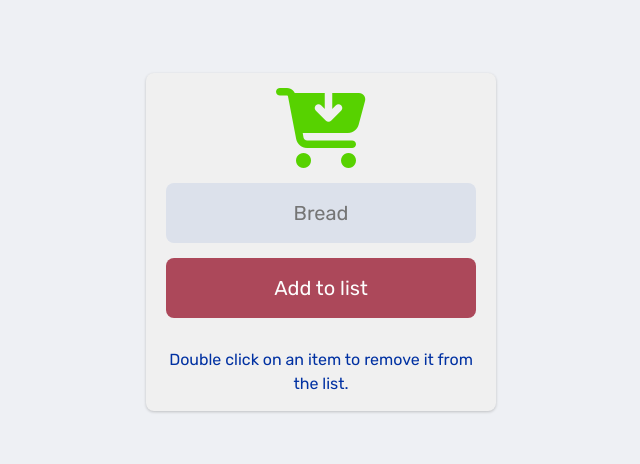
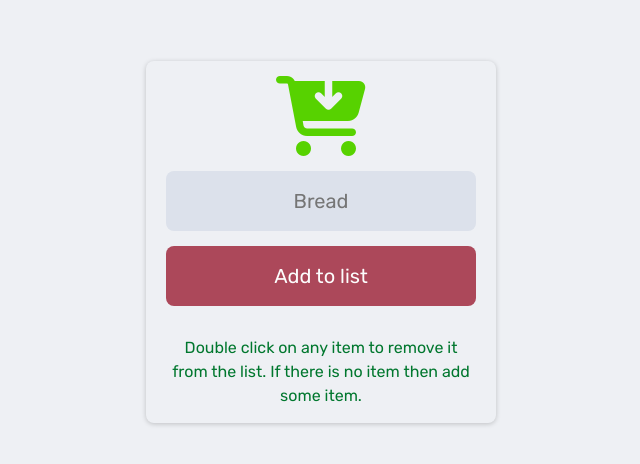
Before and after one commit to Salman-sajib/shopping-list-app-vanilla-javaScript, a website built with Vite: page index.html in a window 1280 px wide. Shown: the part 158-622 px from the top of the page, without its empty margins (319-959 px from the left). Built offline with nearby package versions, Linux system fonts and the light colour scheme; some packages are replaced by stand-ins of ours; no server answers; the database is empty.

Commit message:
make it more user fraindly

```diff
--- a/index.html
+++ b/index.html
@@ -13,7 +13,7 @@
     />
     <!-- ============ -->
 
-    <!-- Font awesome -->
+    <!-- Link Font awesome -->
     <link
       rel="stylesheet"
       href="https://cdnjs.cloudflare.com/ajax/libs/font-awesome/6.5.1/css/all.min.css"
@@ -35,7 +35,8 @@
       <button id="add-button">Add to list</button>
       <ul id="shopping-list"></ul>
       <p class="remove-info">
-        Double click on an item to remove it from the list.
+        Double click on any item to remove it from the list. If there is no item
+        then add some item.
       </p>
     </div>
 
--- a/main.js
+++ b/main.js
@@ -31,8 +31,6 @@ onValue(shoppingListInDB, (snapshot) => {
   clearShoppingList();
   for (let i = 0; i < itemsArray.length; i++) {
     let currentItem = itemsArray[i];
-    // let currentItemId = currentItem[0];
-    // let currentItemValue = currentItem[1];
     appendItemToShoppingList(currentItem);
   }
 });
--- a/style.css
+++ b/style.css
@@ -79,7 +79,6 @@ body {
 }
 
 .container {
-  background-color: rgb(240, 240, 240);
   border-radius: 8px;
   padding: 15px 20px;
   display: flex;
@@ -87,7 +86,7 @@ body {
   gap: 15px;
   max-width: 350px;
 
-  box-shadow: 0px 1px 3px rgba(0, 0, 0, 0.2);
+  box-shadow: 0px 1px 5px rgba(0, 0, 0, 0.2);
 }
 
 .fa-cart-arrow-down {
@@ -137,5 +136,5 @@ ul > li {
 
 .remove-info {
   text-align: center;
-  color: rgb(0, 49, 162);
+  color: rgb(0, 119, 46);
 }
```
